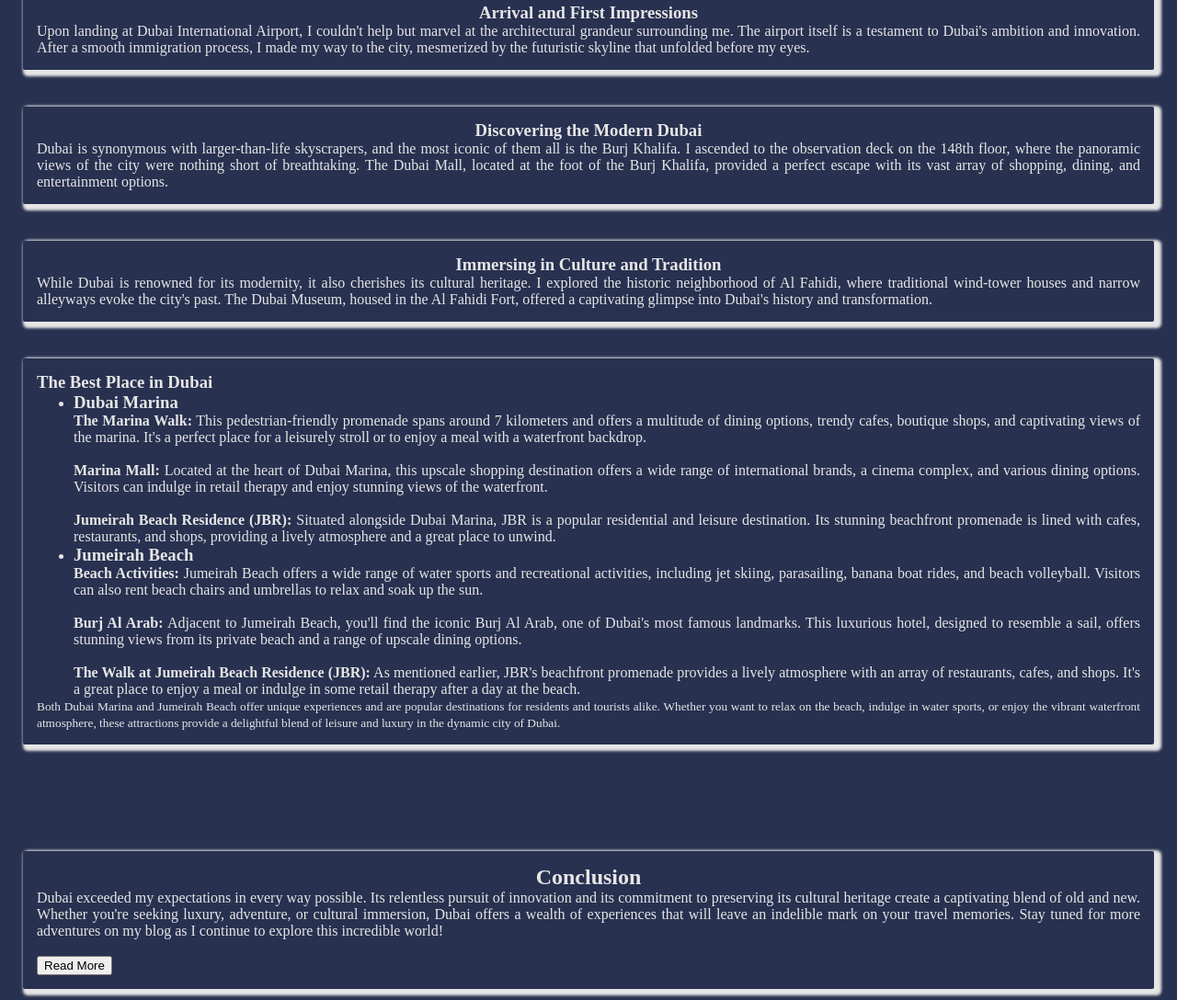
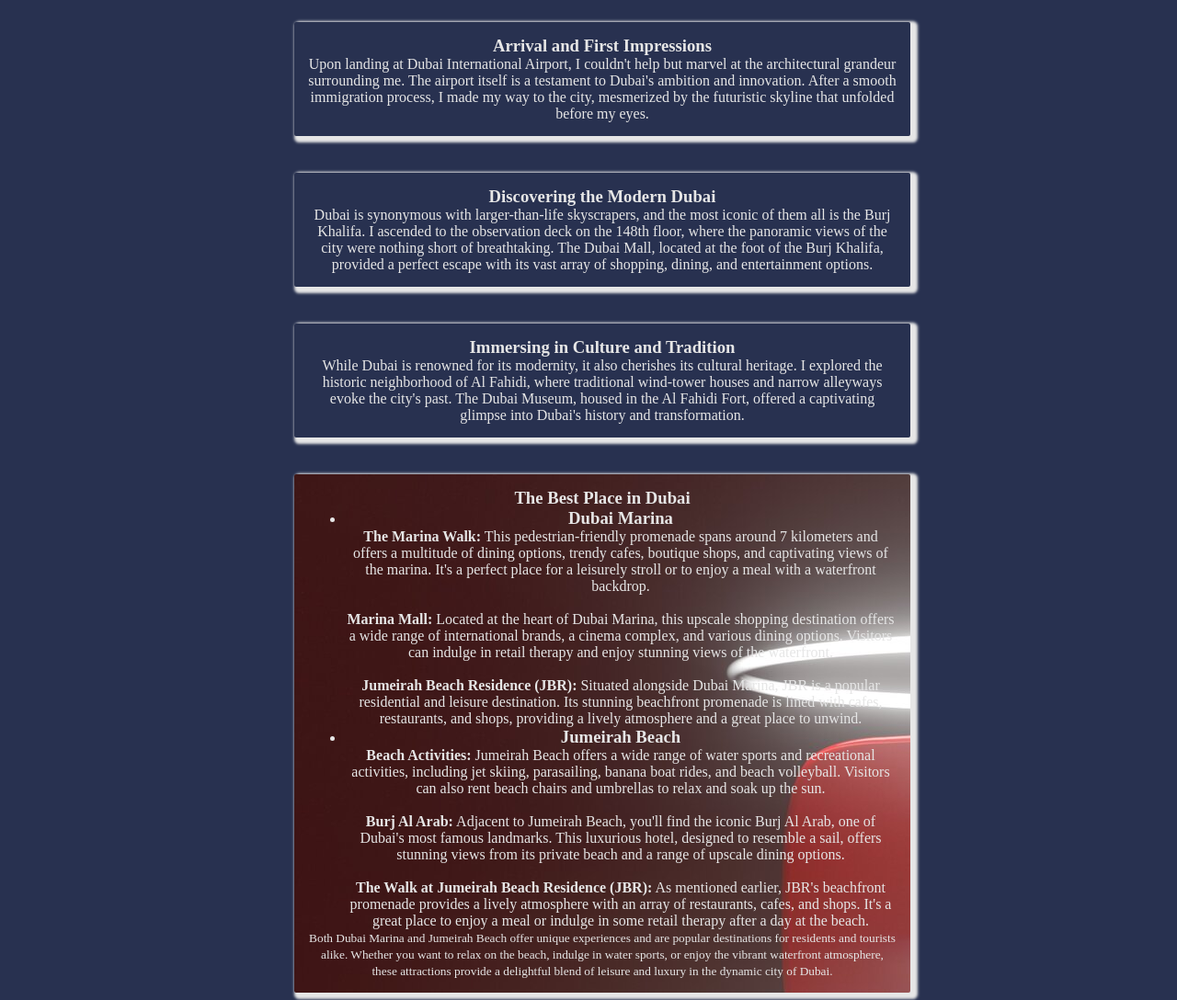
Before and after one commit to roki4646/Test-00, a plain HTML site: page index.html in a window 1280 px wide. Shown: the part 341-1429 px from the top of the page at 92% size. Drawn offline with Linux system fonts and the light colour scheme.

Commit message:
make the div center and add image in best id

```diff
--- a/css/style.css
+++ b/css/style.css
@@ -48,6 +48,10 @@
     color: #e6e6e6;
     box-shadow: 4px 3px 3px 4px ;
     border-radius: 2px;
+    width: 50%;
+    text-align: center;
+    margin-left: 25%;
+    margin-right: 25%;
 }
 .bc_img{
     background-image: url('../Images/bc.jpg');
@@ -60,3 +64,6 @@
 #blog{
     margin-top: 35px;
 }
+#best{
+    background-image: url('/Images/YT.jpg');
+}
--- a/index.html
+++ b/index.html
@@ -39,7 +39,7 @@
             <h3 style="text-align: center;">Immersing in Culture and Tradition</h3>
             <p>While Dubai is renowned for its modernity, it also cherishes its cultural heritage. I explored the historic neighborhood of Al Fahidi, where traditional wind-tower houses and narrow alleyways evoke the city's past. The Dubai Museum, housed in the Al Fahidi Fort, offered a captivating glimpse into Dubai's history and transformation.</p>
         </div>
-        <div class="blog "> <!-- Section 5 of Blog  -->
+        <div class="blog" id="best"> <!-- Section 5 of Blog  -->
             <h3 >The Best Place in Dubai</h3>
             <ul>
                 <li><h3>Dubai Marina</h3></li>
```
Also changed, not shown: Images/Cha.jpg (added), Images/Ice-cream.jpg (added), Images/Pulaw.jpg (added), Images/Shawarma.jpg (added), Images/YT.jpg (added), Images/p.jpg (added), 1 other file.
